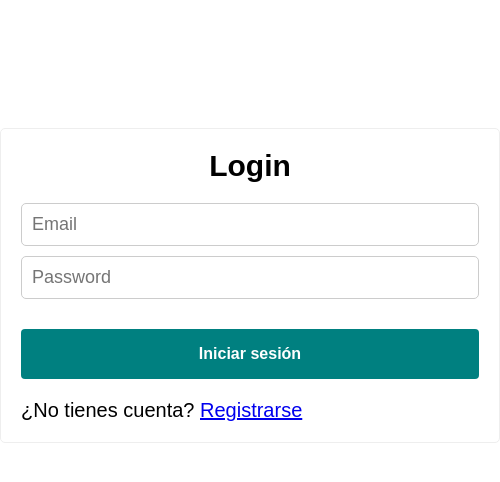
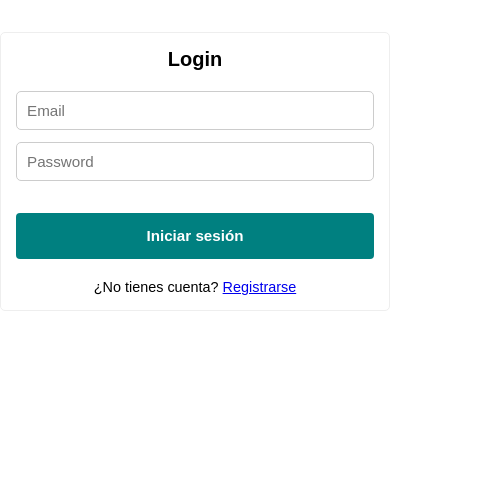
Before and after one commit to Cr1sti4n85/spring_inventory_front, a React (Vite) app: page /login in a window 390 px wide. Shown: the top 482 px of the page, 500 px wide, since content can reach past the window. Built offline with nearby package versions, Linux system fonts and the light colour scheme; no server answers.

Commit message:
Update styles for auth pages

```diff
--- a/src/index.css
+++ b/src/index.css
@@ -137,17 +137,20 @@
 
 /*REGISTER-LOGIN*/
 .auth-container {
-  width: 500px;
-  margin: 8rem auto;
+  width: 100%;
+  max-width: 500px;
+  margin: 4rem auto;
   padding: 20px;
   border: 1px solid #eee;
   border-radius: 5px;
-  font-size: 20px;
+  font-size: 1rem;
+  box-sizing: border-box;
 }
 
 .auth-container h2 {
   text-align: center;
   margin-bottom: 20px;
+  font-size: 1.5rem;
 }
 
 .auth-container form {
@@ -156,9 +159,9 @@
 }
 
 .auth-container input {
-  margin-bottom: 10px;
-  padding: 10px;
-  font-size: 18px;
+  margin-bottom: 12px;
+  padding: 12px;
+  font-size: 1rem;
   border: 1px solid #ccc;
   border-radius: 5px;
 }
@@ -171,8 +174,9 @@ button[type="submit"] {
   border: none;
   border-radius: 4px;
   cursor: pointer;
-  font-size: 16px;
+  font-size: 1rem;
   margin: 20px auto;
+  transition: background-color 0.3s ease;
 }
 
 button[type="submit"]:hover {
@@ -182,6 +186,33 @@ button[type="submit"]:hover {
 .auth-container button:hover {
   background-color: #2f4f4f;
 }
+
+@media (max-width: 600px) {
+  .auth-container {
+    margin: 2rem auto;
+    padding: 15px;
+    font-size: 0.9rem;
+  }
+
+  .auth-container h2 {
+    font-size: 1.25rem;
+  }
+
+  .auth-container input {
+    font-size: 0.95rem;
+    padding: 10px;
+  }
+
+  button[type="submit"] {
+    font-size: 0.95rem;
+    padding: 0.9rem;
+  }
+
+  .auth-container p {
+    text-align: center; /* centra el texto de registro */
+  }
+}
+
 /*MESSAGE*/
 .message {
   background-color: #d4edda;
```
